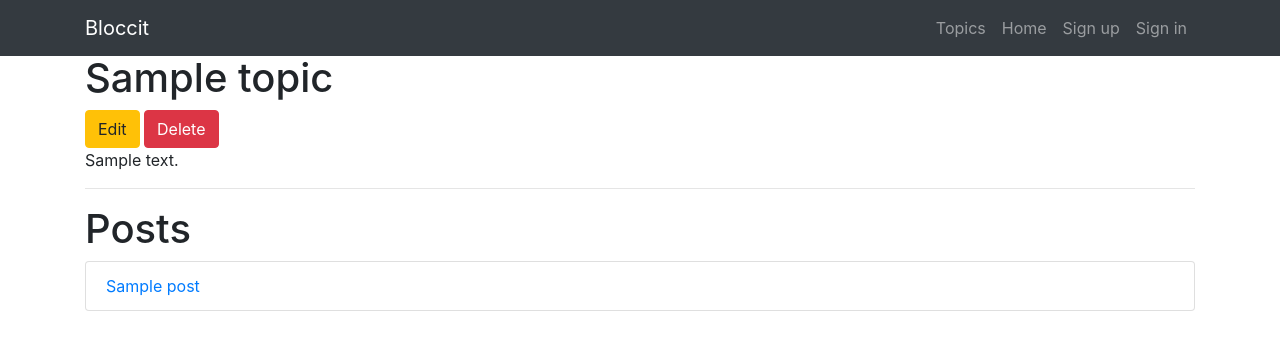
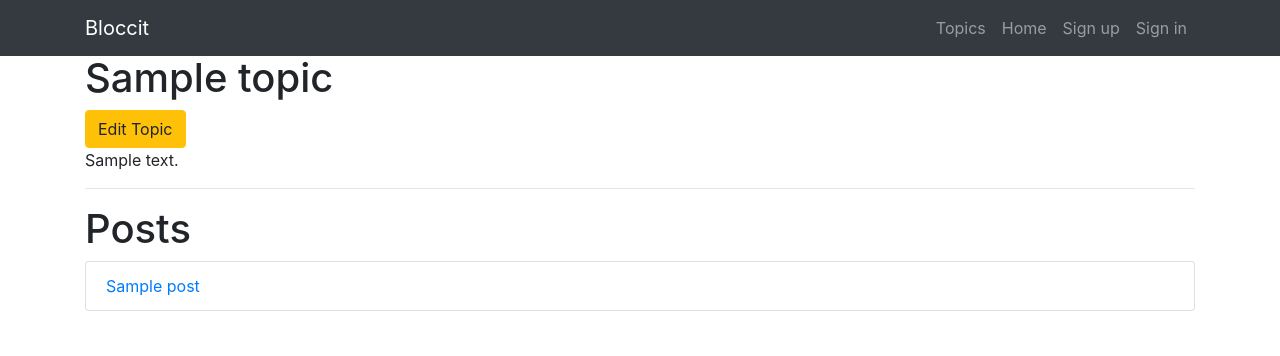
Before and after one commit to Jacoblevine93/bloccit, a Node server app: page /topics/1 in a window 1280 px wide. Shown: the top 356 px of the page. Run offline with Node 20, Linux system fonts and the light colour scheme; tables that the repository leaves empty hold one stand-in row (values such as "Sample post"); some libraries are stand-ins or nearby versions.

Commit message:
Checkpoint 10 In Progress

```diff
--- a/package.json
+++ b/package.json
@@ -19,7 +19,7 @@
   "homepage": "https://github.com/Jacoblevine93/bloccit#readme",
   "devDependencies": {
     "faker": "^4.1.0",
-    "jasmine": "^3.3.0",
+    "jasmine": "^3.3.1",
     "request": "^2.83.0"
   },
   "dependencies": {
--- a/src/db/queries.topics.js
+++ b/src/db/queries.topics.js
@@ -1,5 +1,6 @@
 const Topic = require('./models').Topic;
 const Post = require('./models').Post;
+const Authorizer = require("../policies/topic");
 
 module.exports = {
 
--- a/src/views/topics/index.ejs
+++ b/src/views/topics/index.ejs
@@ -7,6 +7,10 @@
       <% include ../static/partials/navbar.ejs %>
 
       <h1>Topics</h1>
+
+      <% if(currentUser && currentUser.isAdmin()) { %>
+      <a href="/topics/new" class="btn btn-success">New Topic</a>
+      <% } %>
 
       <ul class="list-group">
 <!-- #1 -->
--- a/src/views/topics/show.ejs
+++ b/src/views/topics/show.ejs
@@ -11,13 +11,15 @@
       <% include ../static/partials/messages.ejs %>
 
       <h1><%= topic.title %></h1>
-       <a href="/topics/<%= topic.id %>/edit" class="btn btn-warning">Edit</a>
+       <a href="/topics/<%= topic.id %>/edit" class="btn btn-warning">Edit Topic</a>
        <% if(currentUser) { %>
        <a href="/topics/<%= topic.id %>/posts/new" class="btn btn-success">New Post</a>
-      <% } %>
+      <% if(currentUser.isAdmin()) { %>
       <form style="display:initial" action="/topics/<%= topic.id %>/destroy" method="post">
       <button type="submit" class="btn btn-danger">Delete</button>
       </form>
+      <% } %>
+      <% } %>
       <p><%= topic.description %></p>
       <hr>
       <h1>Posts</h1>
```
Also changed, not shown: spec/integration/posts_spec.js (+2 -1 lines), spec/unit/topic_spec.js (+2 -0 lines), 1 other file.
